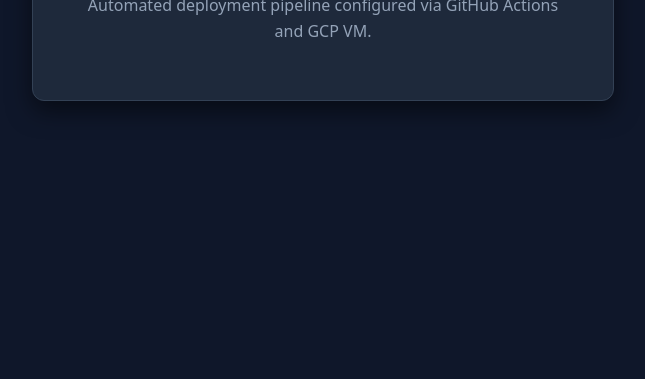
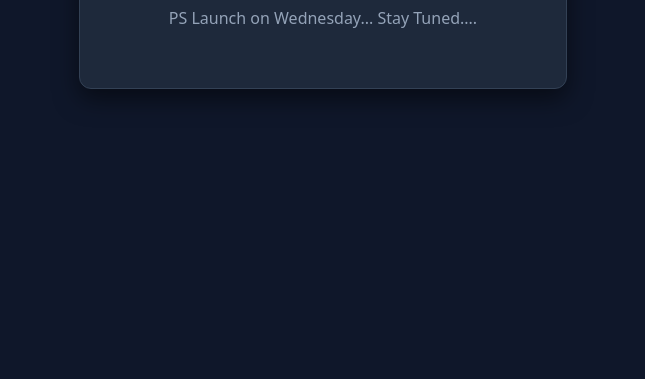
Before and after one commit to 26Yash26/Trading-Bot-Recruitment, a plain HTML site: page index.html in a window 1280 px wide. Shown: the part 421-800 px from the top of the page, without its empty margins (317-962 px from the left). Drawn offline with Linux system fonts and the light colour scheme.

Commit message:
updated html

```diff
--- a/index.html
+++ b/index.html
@@ -16,7 +16,7 @@
     <div class="card">
         <span class="status">Live Status: Active</span>
         <h1>Quant-Guild-Recruitment</h1>
-        <p>Automated deployment pipeline configured via GitHub Actions and GCP VM.</p>
+        <p>PS Launch on Wednesday... Stay Tuned....</p>
     </div>
 </body>
 </html>
```
